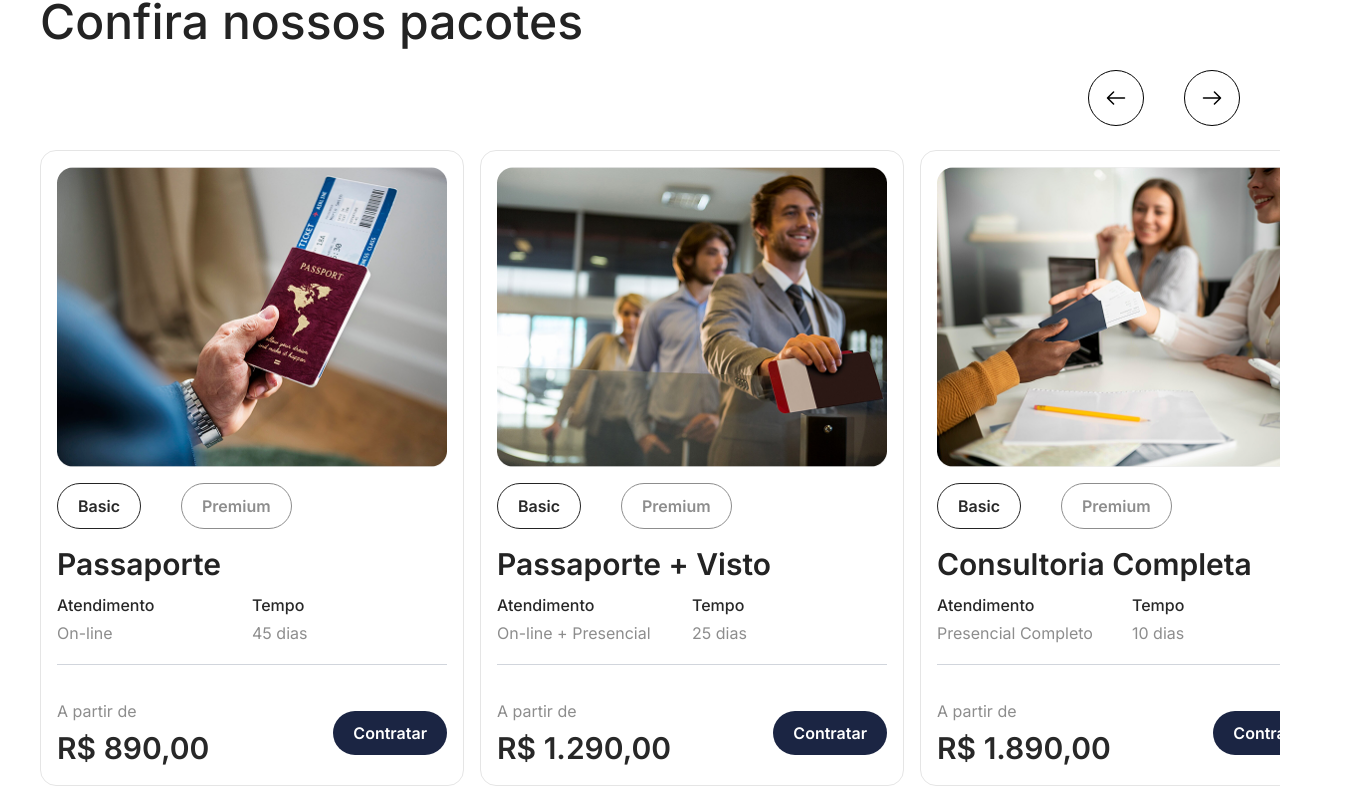
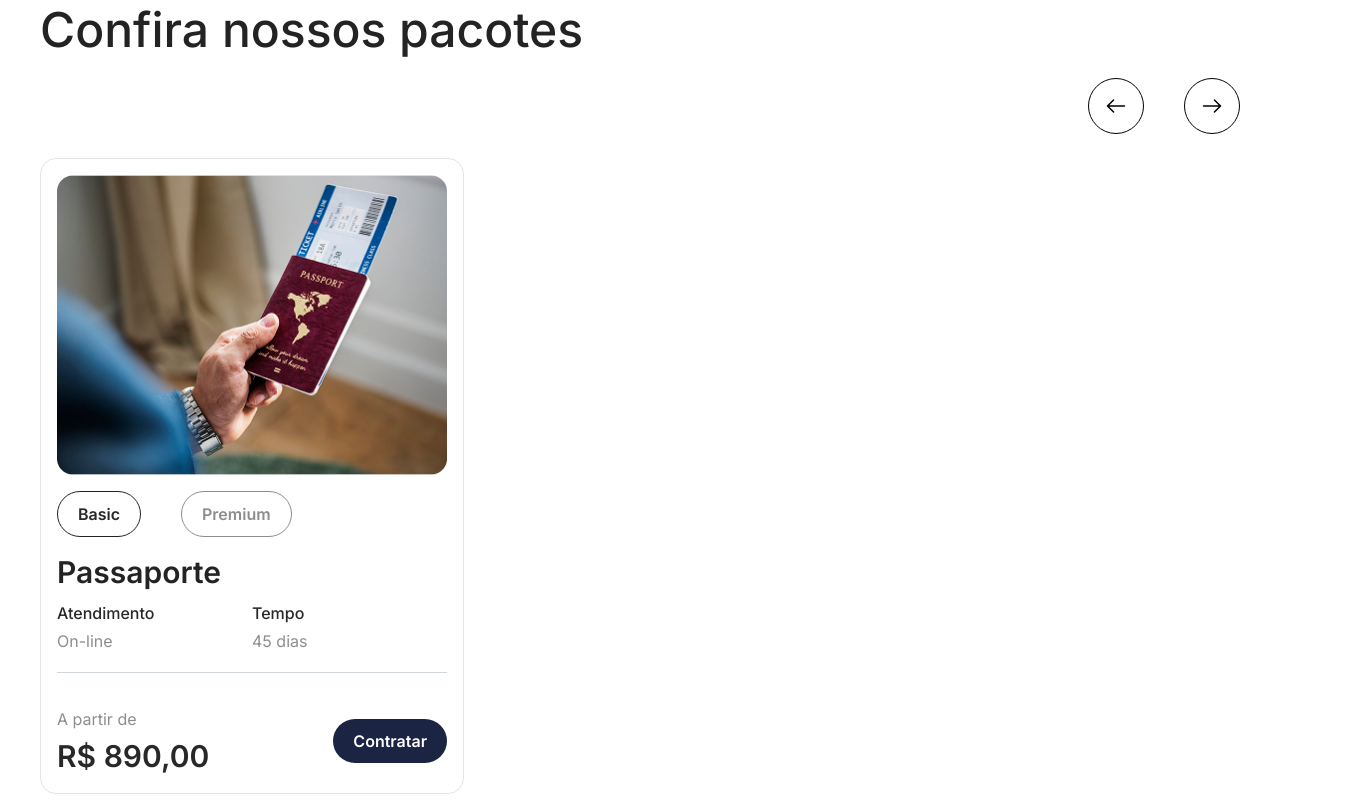
Before and after one commit to GabrielCarvalho03/visto, a React (Vite) app: page / in a window 1280 px wide. Shown: the part 3429-4240 px from the top of the page, 1361 px wide, since content can reach past the window. Built offline with nearby package versions, Linux system fonts and the light colour scheme.

Commit message:
card responsive

```diff
--- a/src/components/shared/sessions/PackagesSession/PackagesSession.tsx
+++ b/src/components/shared/sessions/PackagesSession/PackagesSession.tsx
@@ -78,7 +78,7 @@ export const PackagesSession = () => {
   };
 
   return (
-    <main className="w-full flex flex-col gap-6 relative 2xl:max-w-7xl mx-auto my-32 pl-5 md:pl-10 2xl:p-0">
+    <main className="w-full flex flex-col gap-6 relative  2xl:max-w-7xl mx-auto my-32 pl-5 md:pl-10 2xl:p-0">
       <div className="w-full">
         <CallToActionButton
           className="w-16 px-12 py-2.5"
@@ -118,7 +118,13 @@ export const PackagesSession = () => {
           }}
         >
           {listCard.map((item, index) => (
-            <div key={index} className="flex-shrink-0">
+            <div
+              key={index}
+              className="flex-shrink-0 snap-start"
+              style={{
+                minWidth: "80%",
+              }}
+            >
               <Card
                 title={item.title}
                 service={item.service}
--- a/src/index.css
+++ b/src/index.css
@@ -20,7 +20,7 @@
 
 body {
   font-family: "Inter", sans-serif;
-  overflow-x: hidden;
+  overflow-x: hidden !important;
   line-height: 130.8%;
   letter-spacing: -2%;
 }
--- a/src/pages/home/home.tsx
+++ b/src/pages/home/home.tsx
@@ -9,7 +9,7 @@ import { Header } from "@/components/shared/header/header";
 
 export const Home = () => {
   return (
-    <main className="w-full min-h-screen  mt-2 ">
+    <main className="w-full min-h-screen overflow-x-hidden mt-2 ">
       <Header />
       <Hero />
       <ConsultationSection />
```
